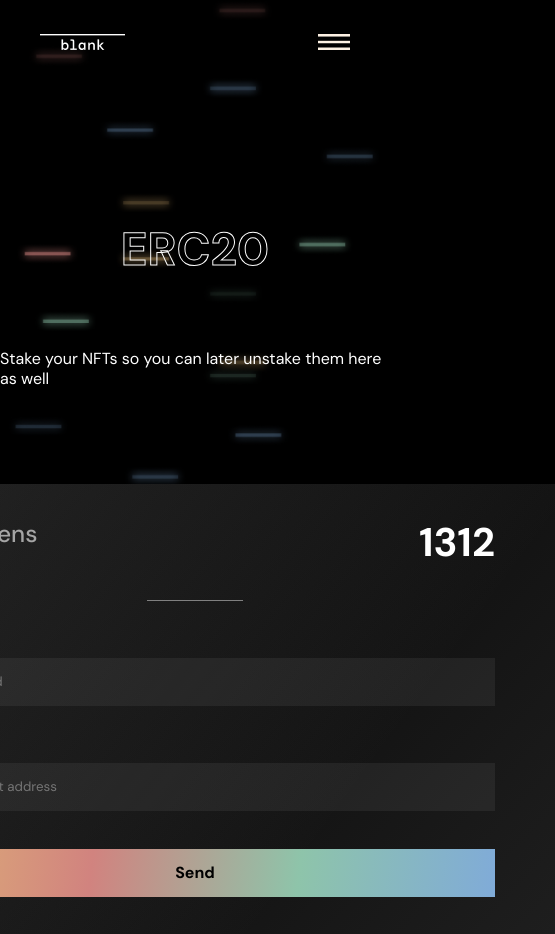
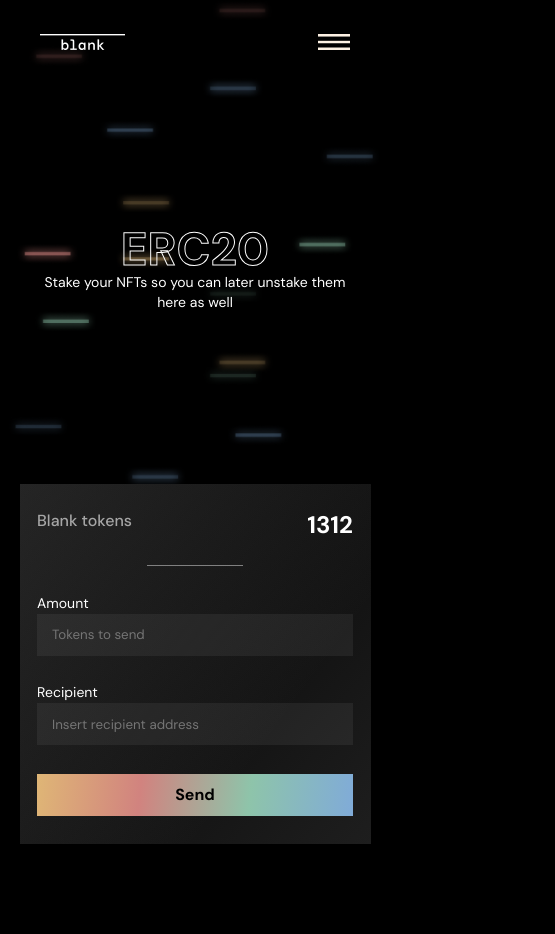
Before and after one commit to ldzoid/crypto-internship-2022, a Next.js app: page /erc20-manager in a window 390 px wide. Shown: the whole page, 555 px wide, since content can reach past the window. After the commit the page ends 844 px from the top, so only its background shows below. Built offline with nearby package versions, Linux system fonts and the light colour scheme.

Commit message:
add mobile responsiveness to /erc20-manager page

```diff
--- a/components/layout/Header.module.css
+++ b/components/layout/Header.module.css
@@ -29,6 +29,7 @@
   font-weight: 400;
   font-size: 16px;
   line-height: 20px;
+  text-align: center;
 }
 
 .header2022 {
@@ -55,5 +56,13 @@
     font-size: 46px;
     line-height: 100%;
     margin-top: -30px;
+    height: auto;
+  }
+
+  .subtitle {
+    font-weight: 400;
+    font-size: 14px;
+    line-height: 20px;
+    width: 80%;
   }
 }
--- a/styles/erc20-manager.module.css
+++ b/styles/erc20-manager.module.css
@@ -14,7 +14,7 @@
 }
 
 .erc20InfoContainer {
-  width: 600px;
+  width: 90%;
   display: flex;
   justify-content: space-between;
 }
@@ -40,6 +40,7 @@
 }
 
 .sendTokensInputContainer {
+  width: 90%;
   display: flex;
   flex-direction: column;
   align-items: flex-start;
@@ -54,7 +55,7 @@
 }
 
 .input {
-  width: 600px;
+  width: 100%;
   height: 48px;
   background: rgba(255, 255, 255, 0.06);
   color: #fff;
@@ -63,6 +64,29 @@
 }
 
 .btnSend {
-  width: 600px;
+  width: 90%;
   height: 48px;
 }
+
+@media all and (max-width: 450px) {
+  .container {
+    width: 90%;
+    height: 360px;
+  }
+
+  .erc20InfoTitle {
+    font-size: 16px;
+  }
+
+  .erc20InfoBalance {
+    font-size: 24px;
+  }
+
+  .input {
+    height: 42px;
+  }
+
+  .btnSend {
+    height: 42px;
+  }
+}
```
